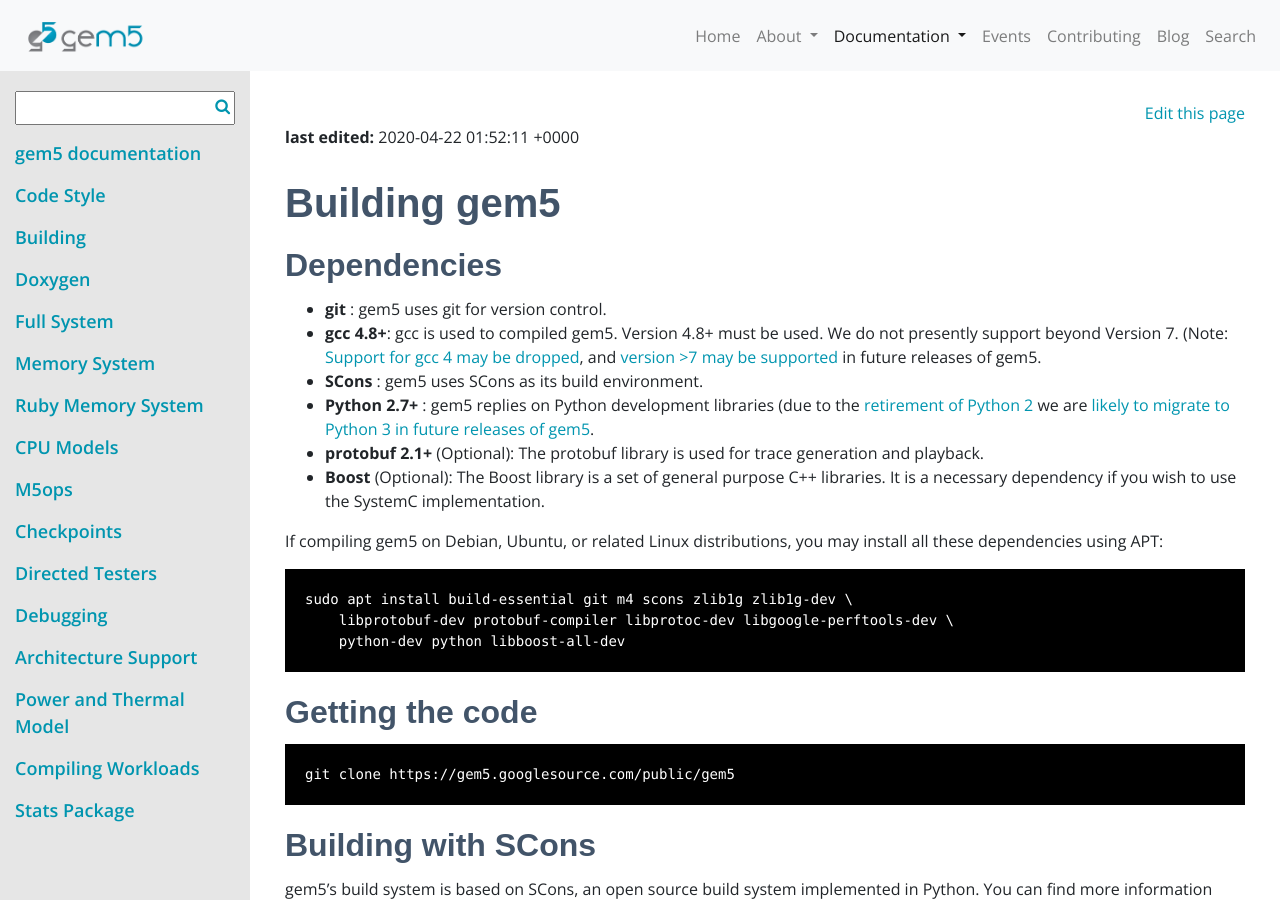
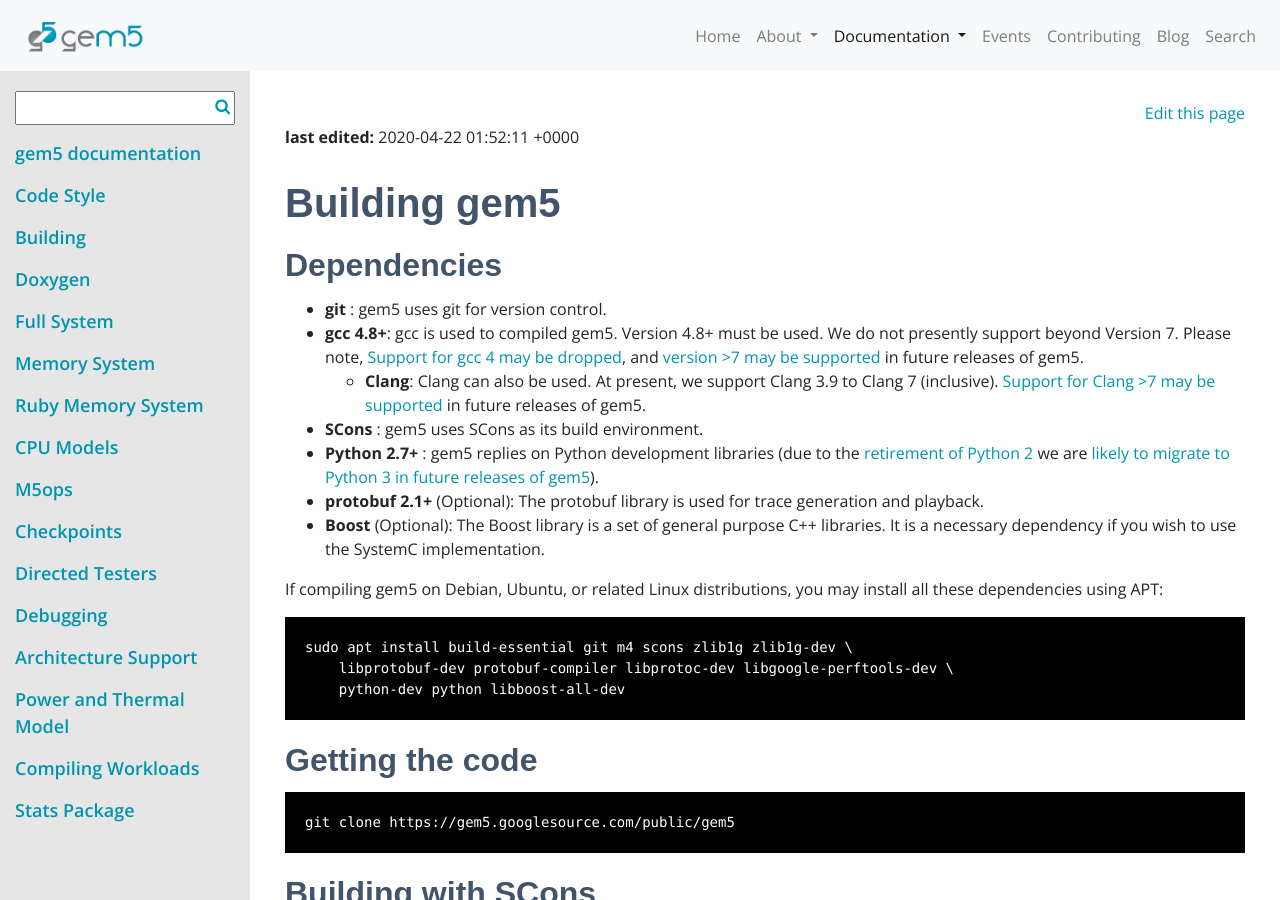
Before and after one commit to gem5/website, a Jekyll site: the page built from _pages/documentation/general_docs/building/index.md, in a window 1280 px wide and 900 px high. Built offline with Jekyll 4.4.1, drawn with Linux system fonts in a browser that asks for light colours; nearby versions of some CDN libraries; some web fonts are replaced.

Commit message:
website: Defined supported Clang Versions
Previously in the "Building gem5" page we outlined the supported gcc
versions. Included now are the support Clang versions.

Issue-on: https://gem5.atlassian.net/browse/GEM5-393
Change-Id: I2ce90769bf486613b7f7a36e77d6f34079a7e7cd
Reviewed-on: https://gem5-review.googlesource.com/c/public/gem5-website/+/27467
Reviewed-by: Jason Lowe-Power <power.jg@gmail.com>
Maintainer: Jason Lowe-Power <power.jg@gmail.com>
Tested-by: Jason Lowe-Power <power.jg@gmail.com>

```diff
--- a/_pages/documentation/general_docs/building/index.md
+++ b/_pages/documentation/general_docs/building/index.md
@@ -13,16 +13,19 @@
 
 * **git** : gem5 uses git for version control.
 * **gcc 4.8+**: gcc is used to compiled gem5. Version 4.8+ must be used. We do
-not presently support beyond Version 7. (Note:
+not presently support beyond Version 7. Please note,
 [Support for gcc 4 may be dropped](https://gem5.atlassian.net/browse/GEM5-218),
 and [version >7 may be supported](https://gem5.atlassian.net/browse/GEM5-194)
 in future releases of gem5.
+    * **Clang**: Clang can also be used. At present, we support Clang 3.9 to
+Clang 7 (inclusive). [Support for Clang >7 may be supported](
+https://gem5.atlassian.net/browse/GEM5-394) in future releases of gem5.
 * **SCons** : gem5 uses SCons as its build environment.
 * **Python 2.7+** : gem5 replies on Python development libraries (due to the
 [retirement of Python 2](
 http://pyfound.blogspot.com/2019/12/python-2-sunset.html) we are [likely to
 migrate to Python 3 in future releases of gem5](
-https://gem5.atlassian.net/browse/GEM5-275).
+https://gem5.atlassian.net/browse/GEM5-275)).
 * **protobuf 2.1+** (Optional): The protobuf library is used for trace
 generation and playback.
 * **Boost** (Optional): The Boost library is a set of general purpose C++
```
